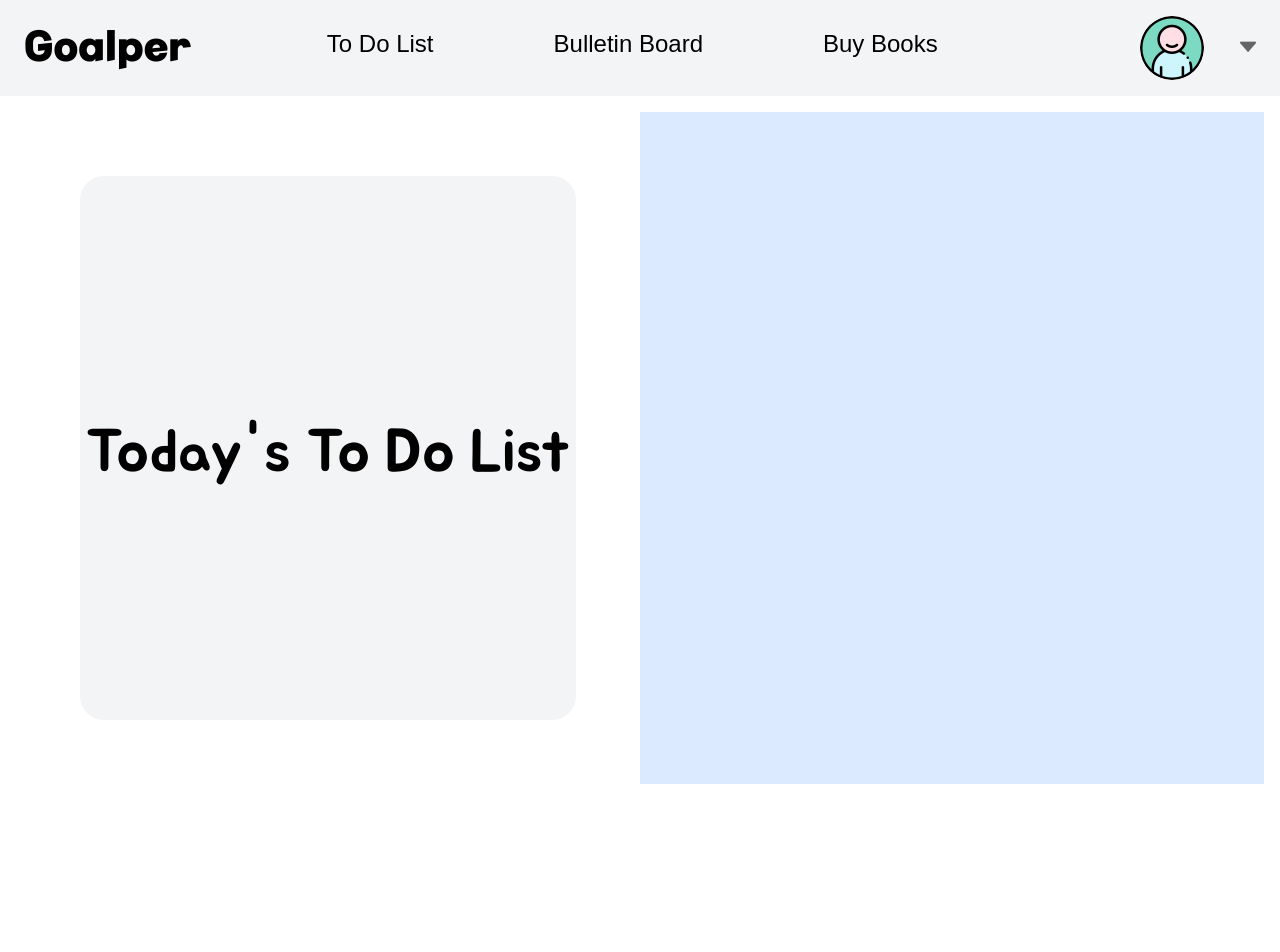
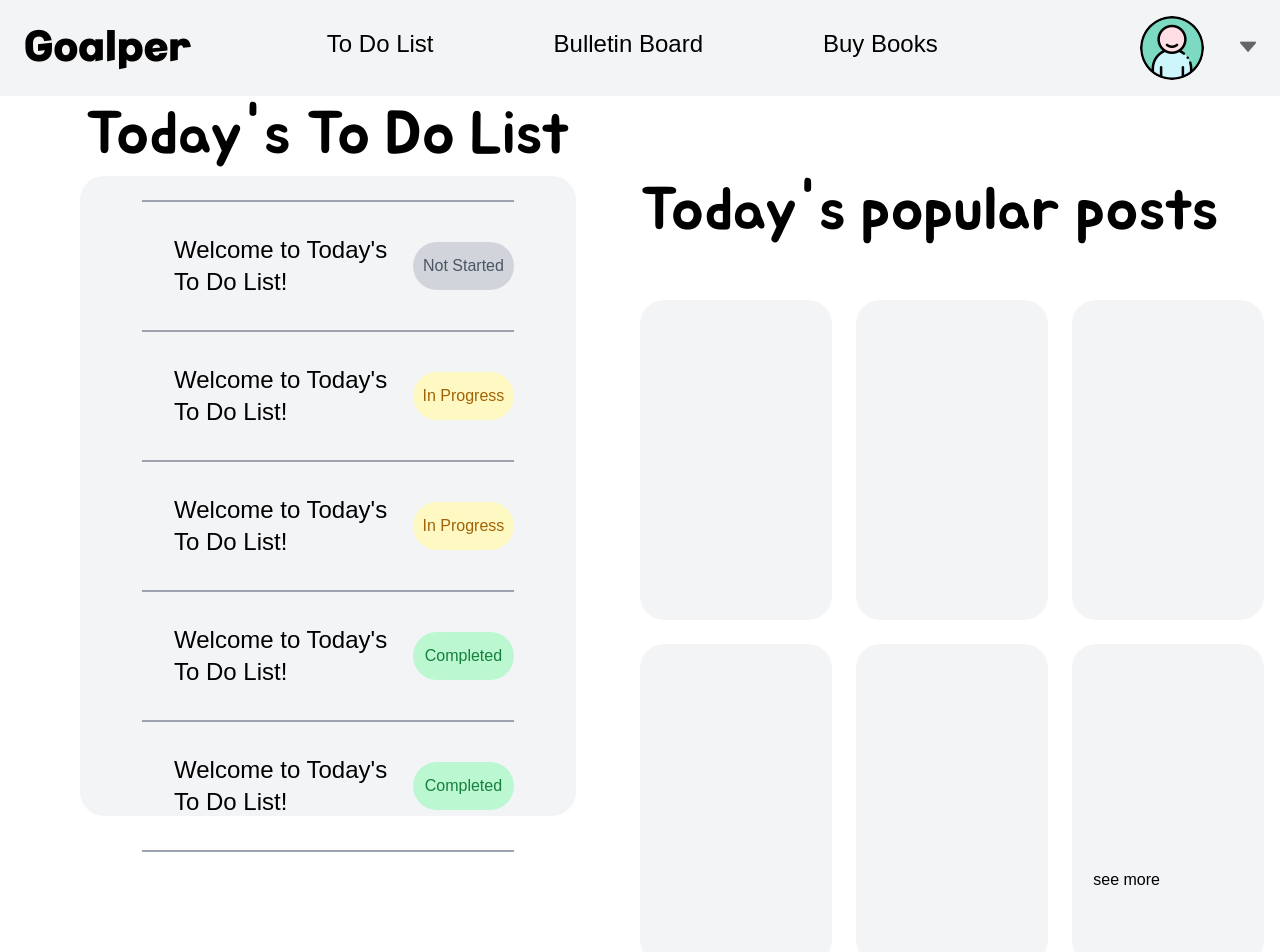
Before and after one commit to jinoo0306/MiniProject-Goalper-Team-801, a React (Vite) app in the folder Frontend/: page /main in a window 1280 px wide. Shown: the top 952 px of the page. Before the commit the page ends 800 px from the top, so only its background shows below. Built offline with nearby package versions, Linux system fonts and the light colour scheme; a web font is replaced by a local one.

Commit message:
design : ToDoStuatus 수정

```diff
--- a/Frontend/src/components/public/status.tsx
+++ b/Frontend/src/components/public/ToDoStatus.tsx
@@ -1,5 +1,10 @@
 import React from "react";
-function Status(statusCode: number) {
+
+type ToDoStatusProps = {
+  statusCode: number;
+};
+
+function ToDoStatus({ statusCode }: ToDoStatusProps) {
   const statusBackgroundColor = [
     "bg-gray-300",
     "bg-yellow-100",
@@ -13,11 +18,11 @@ function Status(statusCode: number) {
   const statusText = ["Not Started", "In Progress", "Completed"];
   return (
     <div
-      className={`flex justify-center items-center w-32 h-12 rounded-full ${statusBackgroundColor[statusCode]} ${statusFontColor[statusCode]} text-base`}
+      className={`flex justify-center items-center w-36 h-12 rounded-full ${statusBackgroundColor[statusCode]} ${statusFontColor[statusCode]} text-base`}
     >
       {statusText[statusCode]}
     </div>
   );
 }
 
-export default Status;
+export default ToDoStatus;
--- a/Frontend/src/pages/MainPage.tsx
+++ b/Frontend/src/pages/MainPage.tsx
@@ -1,18 +1,93 @@
 import React from "react";
+import { useNavigate } from "react-router-dom";
 import NavigationBar from "../components/public/NavigationBar";
+import ToDoStatus from "../components/public/ToDoStatus";
 
 function MainPage() {
+  const navigate = useNavigate();
+
+  const handleToDoListClick = () => {
+    navigate("/todolist");
+  };
+
+  const handleBulletinBoardClick = () => {
+    navigate("/bulletinboard");
+  };
   return (
     <div className="flex flex-col w-screen h-screen">
       <NavigationBar />
       <div className="flex flex-row justify-center items-center h-screen w-screen p-4">
         <div className="flex flex-col h-full w-1/2 justify-center items-center p-16">
           <div className="flex flex-col w-full h-full justify-center items-center rounded-3xl bg-gray-100">
-            <a className="text-6xl font-bmjua">Today's To Do List</a>
+            <a className="text-6xl font-bmjua mt-24">Today's To Do List</a>
+
+            {/* No.1 To Do List*/}
+            <hr className="border-t-2 w-3/4 mt-10 border-gray-400" />
+            <div className="flex flex-row items-center w-3/4 text-2xl mt-8 pl-8">
+              <a className="w-full">Welcome to Today's To Do List!</a>
+              <ToDoStatus statusCode={0} />
+            </div>
+
+            {/* No.2 To Do List*/}
+            <hr className="border-t-2 w-3/4 mt-8 border-gray-400" />
+            <div className="flex flex-row items-center w-3/4 text-2xl mt-8 pl-8">
+              <a className="w-full">Welcome to Today's To Do List!</a>
+              <ToDoStatus statusCode={1} />
+            </div>
+
+            {/* No.3 To Do List*/}
+            <hr className="border-t-2 w-3/4 mt-8 border-gray-400" />
+            <div className="flex flex-row items-center w-3/4 text-2xl mt-8 pl-8">
+              <a className="w-full">Welcome to Today's To Do List!</a>
+              <ToDoStatus statusCode={1} />
+            </div>
+
+            {/* No.4 To Do List*/}
+            <hr className="border-t-2 w-3/4 mt-8 border-gray-400" />
+            <div className="flex flex-row items-center w-3/4 text-2xl mt-8 pl-8">
+              <a className="w-full">Welcome to Today's To Do List!</a>
+              <ToDoStatus statusCode={2} />
+            </div>
+
+            {/* No.5 To Do List*/}
+            <hr className="border-t-2 w-3/4 mt-8 border-gray-400" />
+            <div className="flex flex-row items-center w-3/4 text-2xl mt-8 pl-8">
+              <a className="w-full">Welcome to Today's To Do List!</a>
+              <ToDoStatus statusCode={2} />
+            </div>
+
+            <hr className="border-t-2 w-3/4 mt-8 border-gray-400" />
+            <a
+              className="w-3/4 text-m mt-28 text-right cursor-pointer"
+              onClick={handleToDoListClick}
+            >
+              see more
+            </a>
           </div>
         </div>
 
-        <div className="flex flex-col justify-center h-full w-1/2 items-center bg-blue-100"></div>
+        <div className="flex flex-col h-full w-1/2">
+          <a className="text-6xl font-bmjua mt-16">Today's popular posts</a>
+          <div className="flex flex-col w-full h-2/3 mt-16">
+            <div className="flex flex-row">
+              <div className="flex flex-row w-80 h-80 bg-gray-100 rounded-3xl mr-6"></div>
+              <div className="flex flex-row w-80 h-80 bg-gray-100 rounded-3xl mr-6"></div>
+              <div className="flex flex-row w-80 h-80 bg-gray-100 rounded-3xl"></div>
+            </div>
+
+            <div className="flex flex-row mt-6">
+              <div className="flex flex-row w-80 h-80 bg-gray-100 rounded-3xl mr-6"></div>
+              <div className="flex flex-row w-80 h-80 bg-gray-100 rounded-3xl mr-6"></div>
+              <div className="flex flex-row w-80 h-80 bg-gray-100 rounded-3xl"></div>
+            </div>
+          </div>
+          <a
+            className="w-5/6 text-m mt-14 text-right cursor-pointer"
+            onClick={handleBulletinBoardClick}
+          >
+            see more
+          </a>
+        </div>
       </div>
     </div>
   );
```
